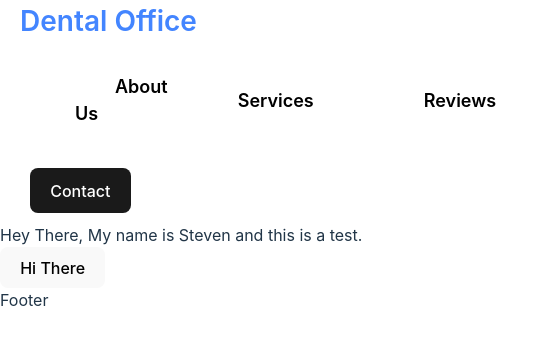
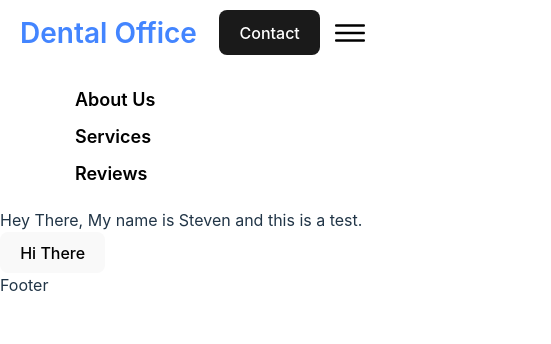
Before and after one commit to kingsteven1113/Website-Template-1, a React (Vite) app in the folder Website Template 1/: page / in a window 390 px wide. Shown: the top 344 px of the page, 551 px wide, since content can reach past the window. Built offline with nearby package versions, Linux system fonts and the light colour scheme.

Commit message:
Working on Finishing responsive design for header

```diff
--- a/Website Template 1/package.json
+++ b/Website Template 1/package.json
@@ -12,6 +12,7 @@
   "dependencies": {
     "react": "^18.3.1",
     "react-dom": "^18.3.1",
+    "react-icons": "^5.3.0",
     "react-router-dom": "^7.0.1"
   },
   "devDependencies": {
--- a/Website Template 1/src/Components/Header/Header.css
+++ b/Website Template 1/src/Components/Header/Header.css
@@ -1,3 +1,5 @@
+@media only screen and (min-width: 1263px) {
+
 li {
     list-style: none;
     margin: auto;
@@ -9,6 +11,12 @@ li {
     font-weight: 600;
     font-size: 28px;
     text-decoration: none;
+    transition: 0.5s
+}
+
+.Logo:hover {
+    color: black;
+    transition: 0.5s;
 }
 
 .Header {
@@ -55,12 +63,211 @@ li {
     font-family: inherit;
     background-color: #1a1a1a;
     cursor: pointer;
-    transition: border-color 0.25s;
+    transition: border-color 0.25s, color 0.5s, background-color 0.5s;
 }
   .MenuItemB:hover {
     border-color: #646cff;
+    background-color: white;
+    color: #1a1a1a;
+    transition: 0.5s;
   }
   .MenuItemB:focus,
   .MenuItemB:focus-visible {
     outline: 4px auto -webkit-focus-ring-color;
   }
+
+  .Burger {
+    font-size: 24px;
+    fill: #fff;
+    display: none;
+  }
+  .HeaderListMobile {
+    display: none;
+  }
+
+}
+
+@media only screen and (max-width: 1262px) {
+
+    li {
+        list-style: none;
+        margin: auto;
+        padding: 5px;
+    }
+
+    .Logo {
+        color: #4385ff;
+        font-weight: 600;
+        font-size: 28px;
+        text-decoration: none;
+        transition: 0.5s
+    }
+
+    .Logo:hover {
+        color: black;
+        transition: 0.5s;
+    }
+
+    .Header {
+        display: flex;
+        justify-content: space-between;
+        align-items: center;
+        background-color: white;
+        padding-left: 20px;
+        padding-right: 20px;
+        flex-wrap: wrap;
+    }
+    .HeaderList {
+        display: flex;
+
+    }
+
+    .ListItemA {
+        display: block;
+    }
+    .MenuItemA {
+        padding: 20px;
+        color: black;
+        margin: 10px;
+        text-decoration: none;
+        font-size: 18px;
+        font-weight: 600;
+    }
+    .MenuItemA:hover {
+        cursor: pointer;
+        color: #0943e0;
+
+    }
+
+    .MenuItemB {
+
+        color: white;
+        margin: 10px;
+        text-decoration: none;
+        border-radius: 8px;
+        border: 1px solid transparent;
+        padding: 0.6em 1.2em;
+        font-size: 1em;
+        font-weight: 500;
+        font-family: inherit;
+        background-color: #1a1a1a;
+        cursor: pointer;
+        transition: border-color 0.25s, color 0.5s, background-color 0.5s;
+    }
+      .MenuItemB:hover {
+        border-color: #646cff;
+        background-color: white;
+        color: #1a1a1a;
+        transition: 0.5s;
+      }
+      .MenuItemB:focus,
+      .MenuItemB:focus-visible {
+        outline: 4px auto -webkit-focus-ring-color;
+      }
+
+      .Burger {
+        font-size: 24px;
+        fill: #fff;
+        display: none;
+      }
+
+      .HeaderListMobile {
+        display: none;
+      }
+    }
+
+
+    @media only screen and ((max-width: 900px)) {
+
+        li {
+            list-style: none;
+            margin: auto;
+            padding: 5px;
+        }
+
+        .Logo {
+            color: #4385ff;
+            font-weight: 600;
+            font-size: 28px;
+            text-decoration: none;
+            transition: 0.5s
+        }
+
+        .Logo:hover {
+            color: black;
+            transition: 0.5s;
+        }
+
+        .Header {
+            display: flex;
+            justify-content: space-between;
+            align-items: center;
+            background-color: white;
+            padding-left: 20px;
+            padding-right: 20px;
+            flex-wrap: wrap;
+        }
+        .HeaderList {
+            display: none;
+
+        }
+
+        .ListItemA {
+            display: block;
+        }
+        .MenuItemA {
+            padding: 20px;
+            color: black;
+            margin: 10px;
+            text-decoration: none;
+            font-size: 18px;
+            font-weight: 600;
+        }
+        .MenuItemA:hover {
+            cursor: pointer;
+            color: #0943e0;
+
+        }
+
+        .MenuItemB {
+
+            color: white;
+            margin: 10px;
+            text-decoration: none;
+            border-radius: 8px;
+            border: 1px solid transparent;
+            padding: 0.6em 1.2em;
+            font-size: 1em;
+            font-weight: 500;
+            font-family: inherit;
+            background-color: #1a1a1a;
+            cursor: pointer;
+            transition: border-color 0.25s, color 0.5s, background-color 0.5s;
+        }
+          .MenuItemB:hover {
+            border-color: #646cff;
+            background-color: white;
+            color: #1a1a1a;
+            transition: 0.5s;
+          }
+          .MenuItemB:focus,
+          .MenuItemB:focus-visible {
+            outline: 4px auto -webkit-focus-ring-color;
+          }
+
+          .Burger {
+            display: block;
+            font-size: 40px;
+            fill: #000000;
+            cursor: pointer;
+            margin: auto;
+          }
+
+          .MobileContact {
+            display: flex;
+          }
+          .HeaderListMobile {
+            display: block;
+          }
+
+        }
--- a/Website Template 1/src/Components/Header/Header.jsx
+++ b/Website Template 1/src/Components/Header/Header.jsx
@@ -1,9 +1,11 @@
 import React, {useContext} from 'react'
 import './Header.css'
+import { IoIosMenu } from "react-icons/io";
 
 const Header = () => {
 
       return (
+        <>
         <div className='Header'>
             <a href='/' className='Logo'>Dental Office</a>
           <ul className='HeaderList'>
@@ -18,8 +20,26 @@ const Header = () => {
                 <a className='MenuItemA' href="/reviews">Reviews</a>
             </li>
           </ul>
-                <a className='MenuItemB' href="/contact">Contact</a>
+            <div className='MobileContact'>
+            <a className='MenuItemB' href="/contact">Contact</a>
+            <IoIosMenu className="Burger" />
+            </div>
         </div>
+        <div>
+        <ul className='HeaderListMobile'>
+            <li className='ListItemA'>
+                <a className='MenuItemA' href="/about">About Us</a>
+                <div className='AccentAnimation'></div>
+            </li>
+            <li className='ListItemA'>
+                <a className='MenuItemA' href="/services">Services</a>
+            </li>
+            <li className='ListItemA'>
+                <a className='MenuItemA' href="/reviews">Reviews</a>
+            </li>
+          </ul>
+        </div>
+        </>
       );
 
 }
```
Also changed, not shown: 1 other file (tests, documents, lock files or other folders).
